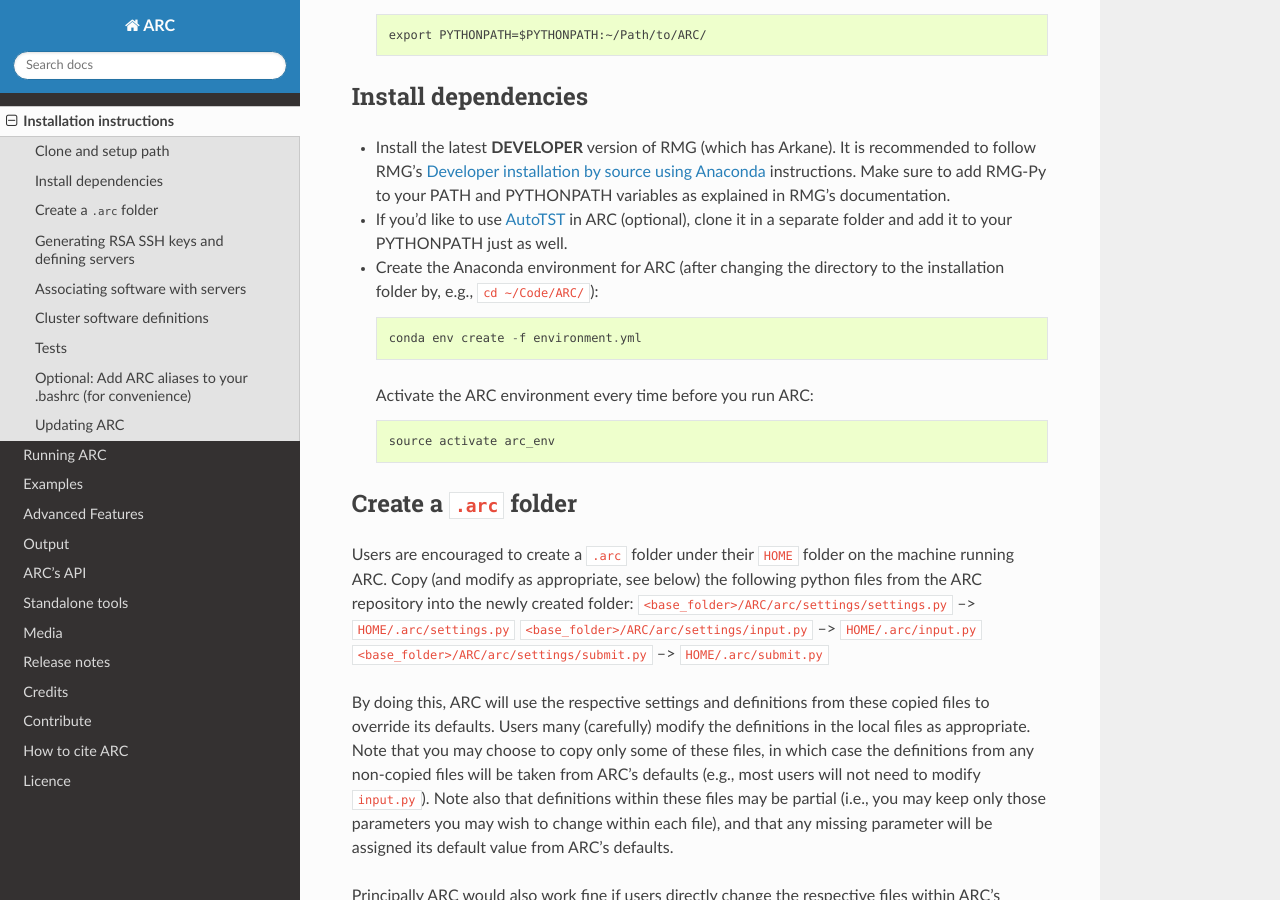
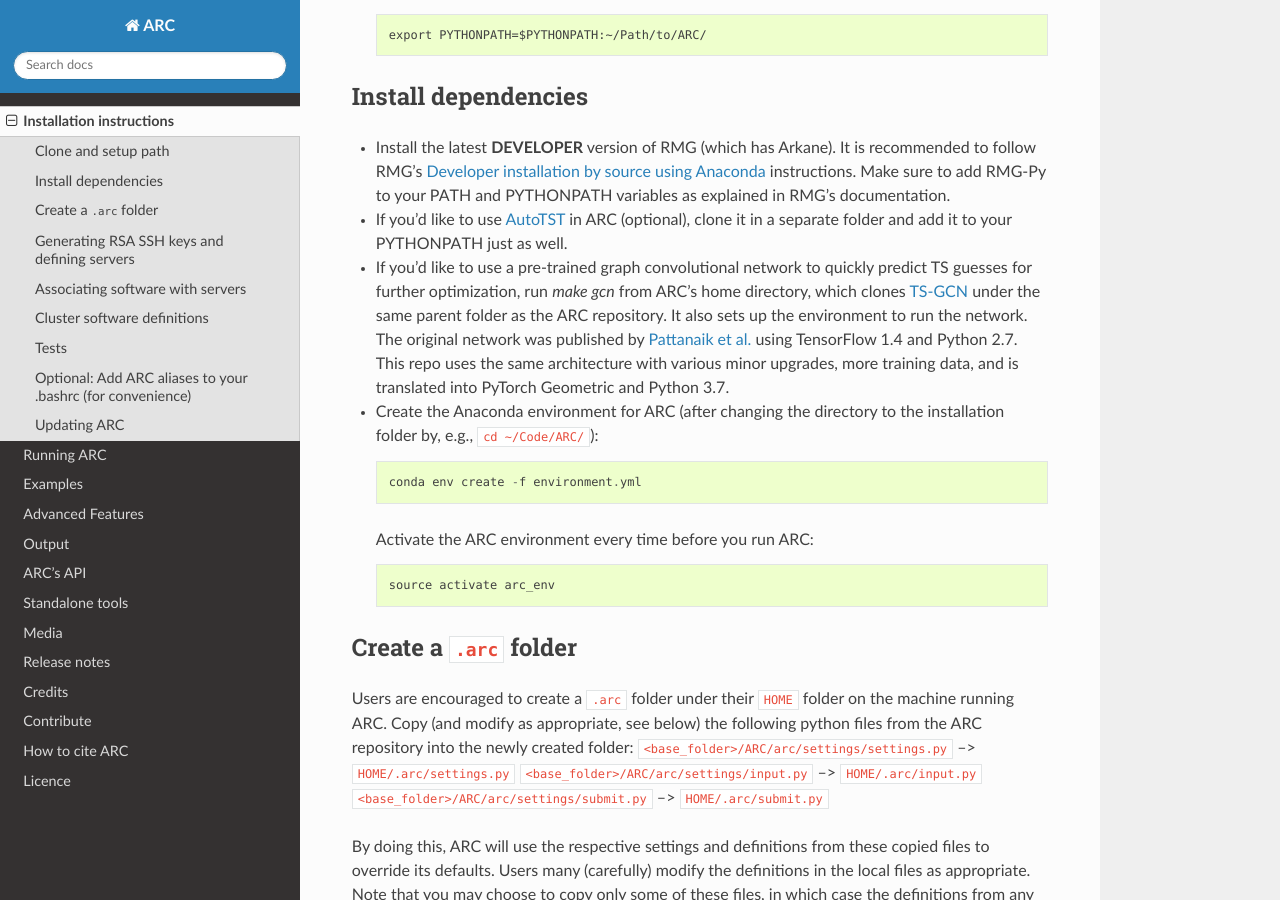
Before and after one commit to ReactionMechanismGenerator/ARC, a Sphinx documentation site: the page built from docs/source/installation.rst, in a window 1280 px wide and 900 px high, scrolled down 661 px. Built offline with Sphinx 7.4.7 and the Read the Docs theme 2.0.0, drawn with Linux system fonts in a browser that asks for light colours; formulas are drawn with MathJax 3; the version number could not be read and is left out.

Commit message:
Update documentation

```diff
--- a/docs/source/installation.rst
+++ b/docs/source/installation.rst
@@ -41,6 +41,13 @@ Install dependencies
   Make sure to add RMG-Py to your PATH and PYTHONPATH variables as explained in RMG's documentation.
 - If you'd like to use `AutoTST <https://github.com/ReactionMechanismGenerator/AutoTST>`_ in ARC (optional),
   clone it in a separate folder and add it to your PYTHONPATH just as well.
+- If you'd like to use a pre-trained graph convolutional network to quickly predict TS guesses for further optimization,
+  run `make gcn` from ARC's home directory, which clones `TS-GCN <https://github.com/ReactionMechanismGenerator/TS-GCN.git>`_
+  under the same parent folder as the ARC repository. It also sets up the environment to run the network.
+  The original network was published by `Pattanaik et al. <https://chemrxiv.org/articles/Genereting_Transition_States_of_Isomerization_Reactions_with_Deep_Learning/12302084>`_
+  using TensorFlow 1.4 and Python 2.7. This repo uses the same architecture with various minor upgrades, more training data,
+  and is translated into PyTorch Geometric and Python 3.7.
+
 - Create the Anaconda environment for ARC (after changing the directory to the
   installation folder by, e.g., ``cd ~/Code/ARC/``)::
 
```
